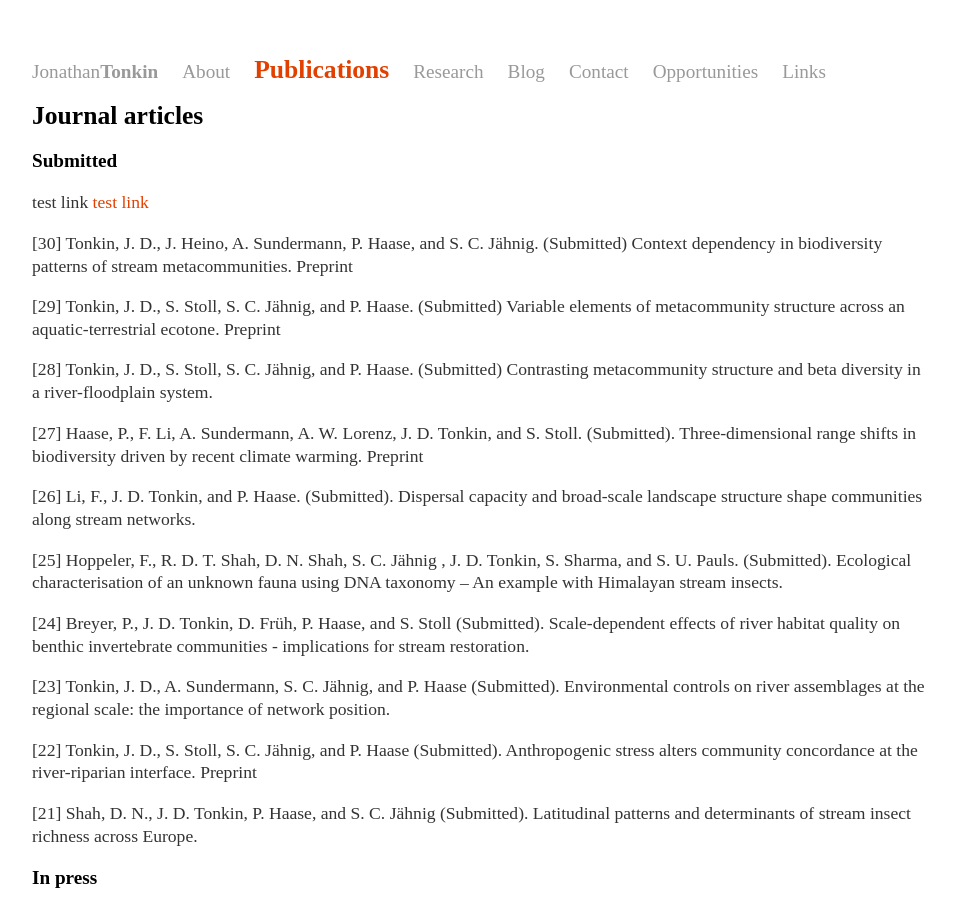
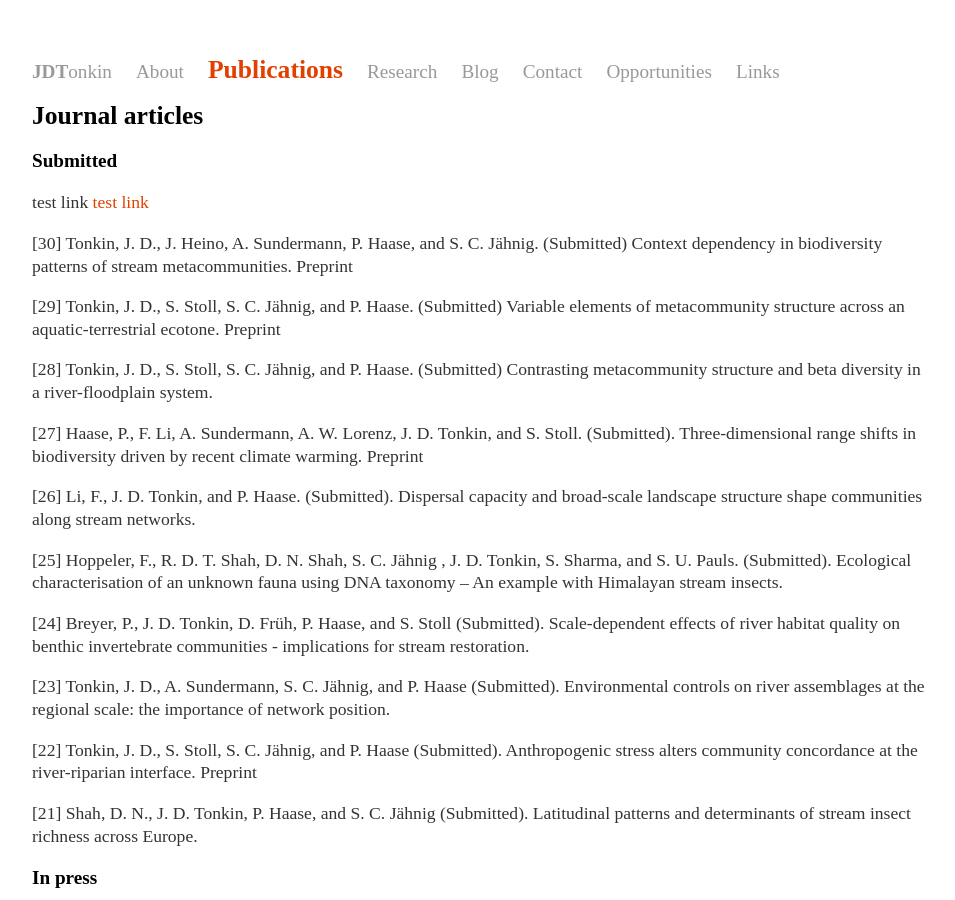
Before and after one commit to jdtonkin/jdtonkin.github.io, a Jekyll site: the page built from Publications/index.html, in a window 1280 px wide and 900 px high. Shown: the whole window, without its empty margins (160-1115 px from the left). Built offline with Jekyll 4.4.1, drawn with Linux system fonts in a browser that asks for light colours.

Commit message:
Update default.html

```diff
--- a/_layouts/default.html
+++ b/_layouts/default.html
@@ -12,7 +12,7 @@
 
     <nav>
 <ul>
-<li {%if page.title == 'JonathanTonkin' %}class="activepage"{% endif %}><a href="/">Jonathan<strong>Tonkin</strong></a></li>
+<li {%if page.title == 'JDTonkin' %}class="activepage"{% endif %}><a href="/"><strong>JDT</strong>onkin</a></li>
    <li {%if page.title == 'About' %}class="activepage"{% endif %}><a href="/About/">About</a></li>
    <li {%if page.title == 'Publications' %}class="activepage"{% endif %}><a href="/Publications/">Publications</a></li>
    <li {%if page.title == 'Research' %}class="activepage"{% endif %}><a href="/Research/">Research</a></li>
```
